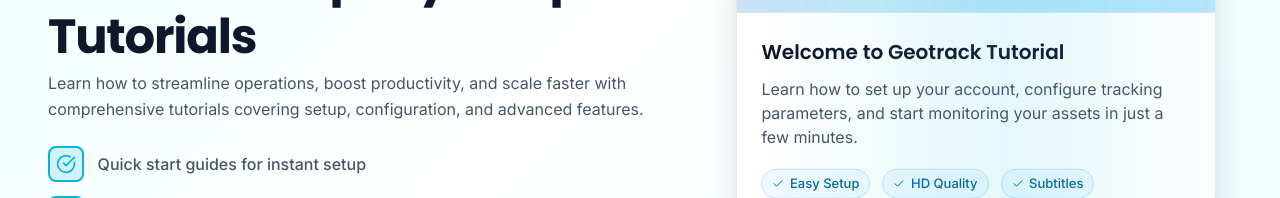
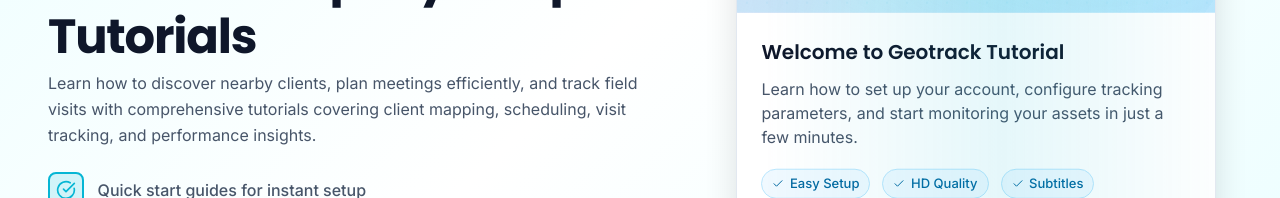
Before and after one commit to sampada-shukla/Geo-track, a React (Vite) app in the folder Geo-track-Home/: page /tutorials in a window 1280 px wide. Shown: the part 300-498 px from the top of the page. Built offline with nearby package versions, Linux system fonts and the light colour scheme.

Commit message:
Update TutorialPage.tsx

```diff
--- a/Geo-track-Home/src/components/TutorialPage.tsx
+++ b/Geo-track-Home/src/components/TutorialPage.tsx
@@ -1567,8 +1567,7 @@
                     lineHeight: isMobile ? '22px' : '26px',
                   }}
                 >
-                  Learn how to streamline operations, boost productivity, and scale faster with comprehensive tutorials
-                  covering setup, configuration, and advanced features.
+               Learn how to discover nearby clients, plan meetings efficiently, and track field visits with comprehensive tutorials covering client mapping, scheduling, visit tracking, and performance insights.
                 </motion.p>
 
                 <div style={{ display: 'flex', flexDirection: 'column', gap: '0.85rem' }}>
```
